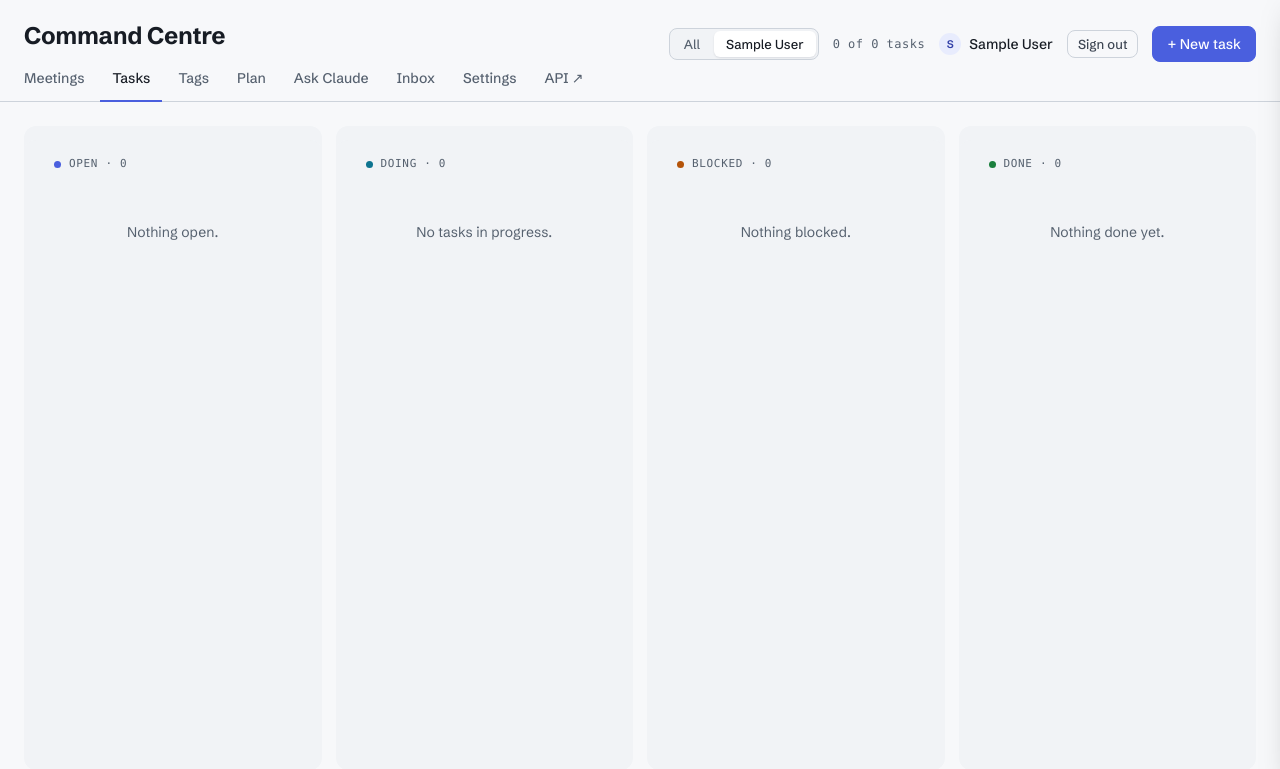
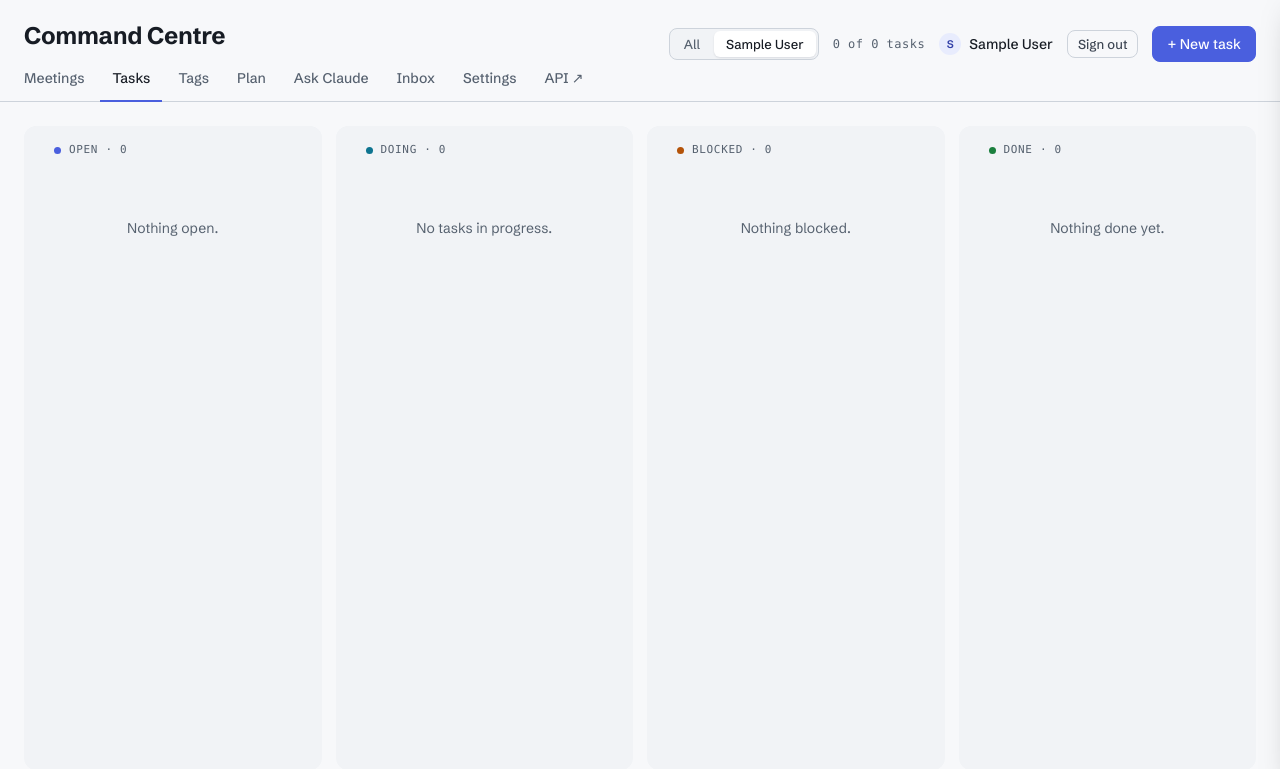
Before and after one commit to stevemansfieldux/email-migration-command-center, a FastAPI app: page / in a window 1280 px wide. Shown: the top 769 px of the page. Run offline with FastAPI, Linux system fonts and the light colour scheme; the visitor is signed in with stand-in values (Sample User, id 1); tables that the repository leaves empty hold one stand-in row (values such as "Sample post"); some libraries are stand-ins or nearby versions; some web fonts are replaced.

Commit message:
Column top padding lives in the sticky header, so nothing scrolls above it
Co-Authored-By: Claude Opus 5 <noreply@anthropic.com>

```diff
--- a/app/templates/board.html
+++ b/app/templates/board.html
@@ -15,7 +15,7 @@
   .cols{flex:1;min-height:0;padding-bottom:0;margin-bottom:0}
   .col{min-height:0;overflow-y:auto;overscroll-behavior:contain;scrollbar-width:thin;scrollbar-color:var(--n6) transparent}
   .col::-webkit-scrollbar{width:8px} .col::-webkit-scrollbar-thumb{background:var(--n6);border-radius:4px;border:2px solid var(--surface-sunken)}
-  .colhead::after{content:"";position:absolute;left:0;right:0;bottom:-12px;height:12px;background:linear-gradient(var(--surface-sunken),transparent);pointer-events:none}
+  .colhead::after{content:"";position:absolute;left:0;right:0;bottom:-10px;height:10px;background:linear-gradient(var(--surface-sunken),transparent);pointer-events:none}
   .col .task:last-of-type{margin-bottom:6px}
   .task.sg{border:1px dashed var(--border-strong);box-shadow:none;background:color-mix(in srgb,var(--surface-raised) 70%,transparent)}
   .task.sg:hover{box-shadow:var(--shadow-raised);transform:none}
@@ -35,9 +35,9 @@
      quarter, so the extra column overflows and peeks in from the right — scroll to it. */
   .col{flex:1 1 0;min-width:max(220px,calc((100% - 42px) / 4 * .9))}
   .col[hidden]{display:none}
-  .col{display:flex;flex-direction:column;gap:12px;min-height:260px;background:var(--surface-sunken);border-radius:var(--radius-lg);padding:14px;transition:background .12s var(--ease)}
+  .col{display:flex;flex-direction:column;gap:12px;min-height:260px;background:var(--surface-sunken);border-radius:var(--radius-lg);padding:0 14px 14px;transition:background .12s var(--ease)}
   .col.over{background:var(--accent-subtle)}
-  .colhead{display:flex;align-items:center;gap:8px;position:sticky;top:0;z-index:1;margin:-14px -14px 4px;padding:16px 30px 12px;background:var(--surface-sunken);border-radius:var(--radius-lg) var(--radius-lg) 0 0}
+  .colhead{display:flex;align-items:center;gap:8px;position:sticky;top:0;z-index:1;margin:0 -14px 2px;padding:16px 30px 10px;background:var(--surface-sunken);border-radius:var(--radius-lg) var(--radius-lg) 0 0}
   .colname{font:11px/16px var(--font-mono);letter-spacing:.06em;text-transform:uppercase;color:var(--text-muted)}
   .task{background:var(--surface-raised);border:1px solid transparent;border-radius:var(--radius-md);padding:12px 16px 14px;display:flex;flex-direction:column;gap:8px;cursor:pointer;
         box-shadow:var(--shadow-raised);transition:box-shadow .16s var(--ease),transform .16s var(--ease)}
```
